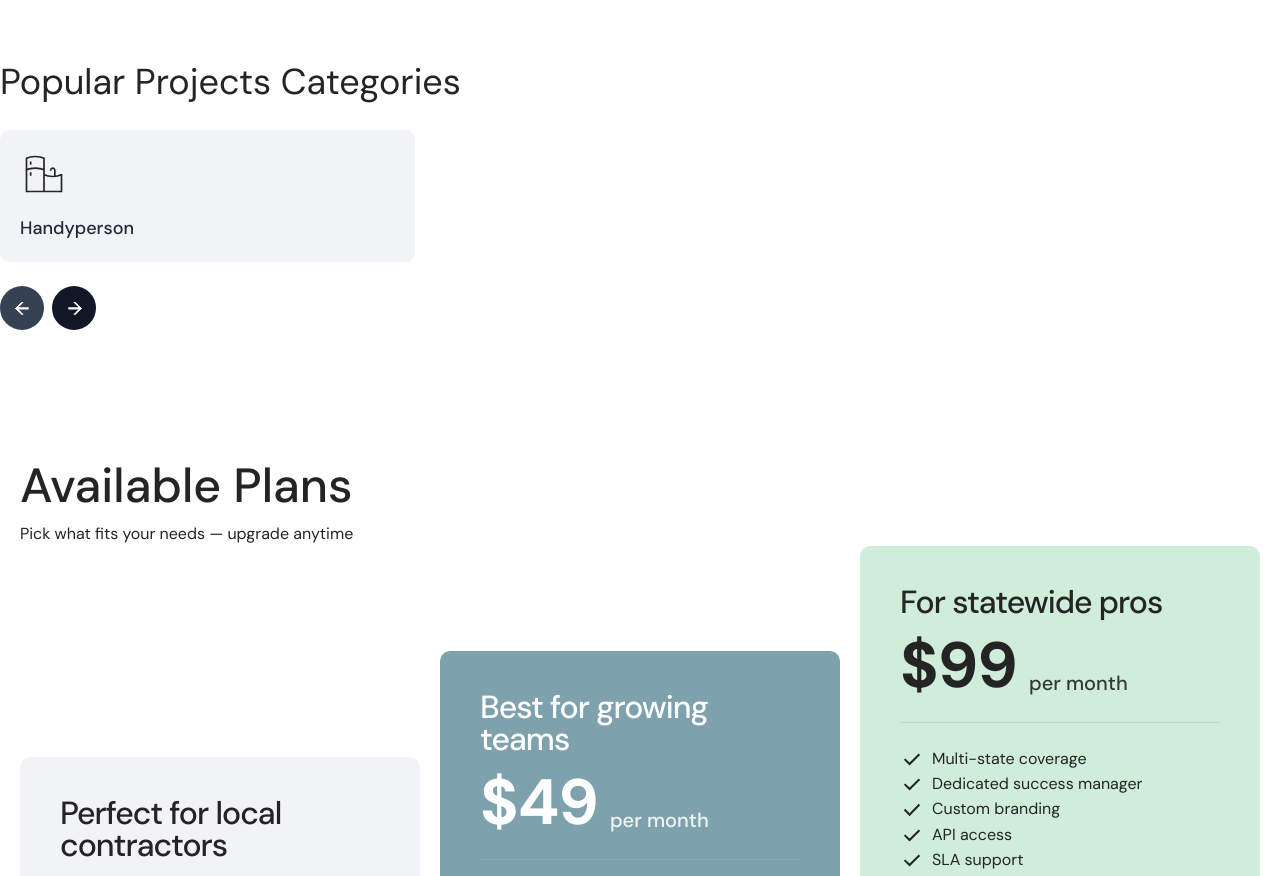
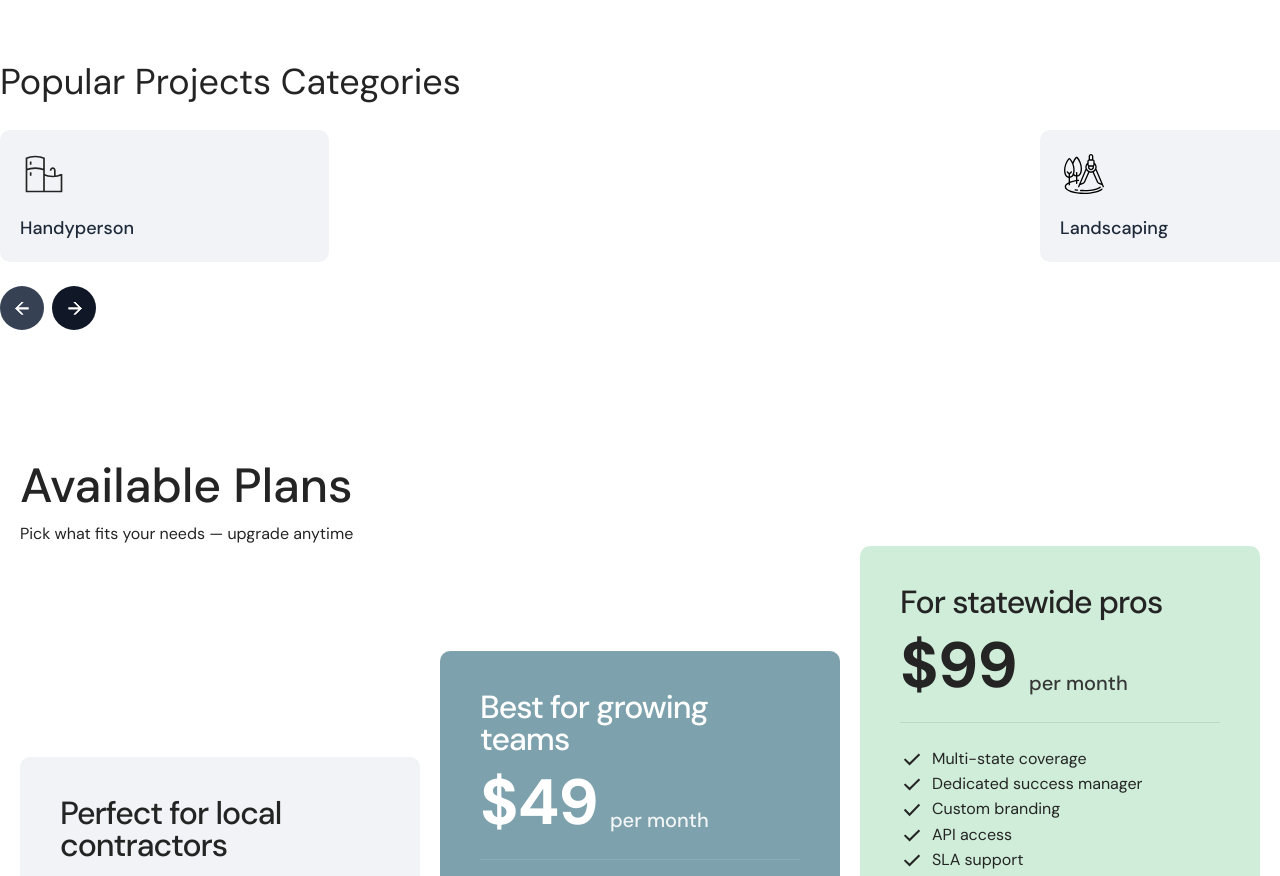
Before and after one commit to CBA-React/Christian-Landes, a Next.js app: page /for-contractors in a window 1280 px wide. Shown: the part 1502-2378 px from the top of the page. Built offline with nearby package versions, Linux system fonts and the light colour scheme.

Commit message:
fix slider after merge

```diff
--- a/src/modules/ForContractors/ProjectCategoriesSlider.tsx
+++ b/src/modules/ForContractors/ProjectCategoriesSlider.tsx
@@ -47,7 +47,7 @@ export const ProjectCategoriesSlider = () => {
 					{categoriesData.map((category) => (
 						<div
 							key={category.id}
-							className="embla__slide w-[80vw] flex-none "
+							className="embla__slide !w-[80vw] !flex-none"
 						>
 							<CategoryItem
 								name={category.name}
```
